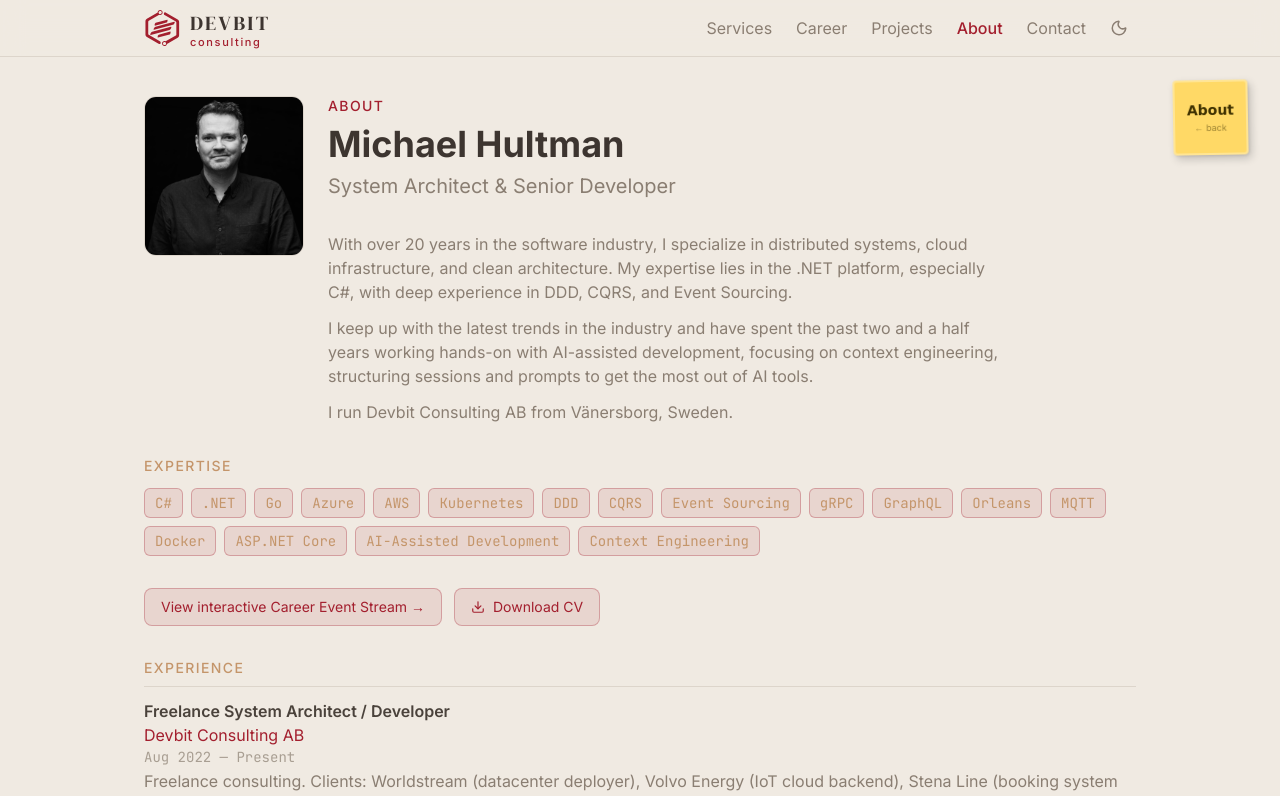
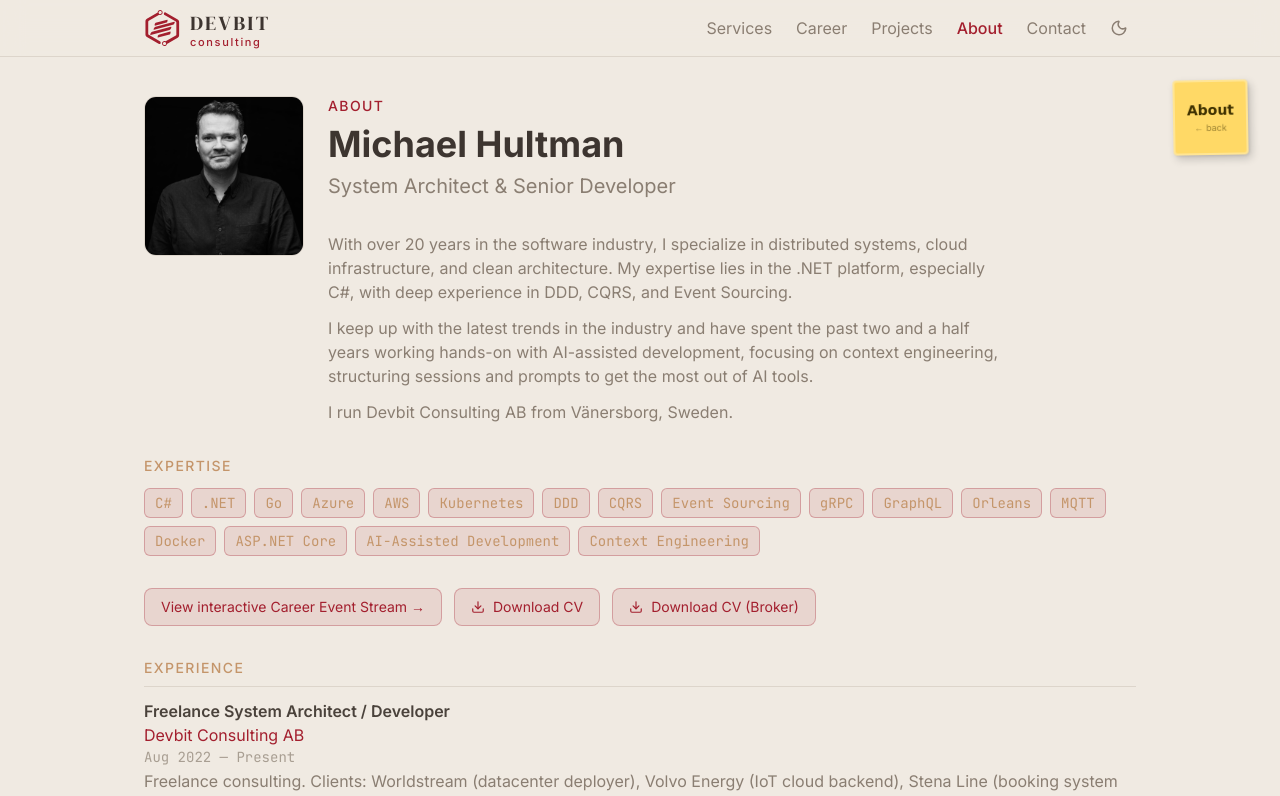
Before and after one commit to haderach75/devbit.se, a Next.js app: page /about in a window 1280 px wide. Shown: the top 796 px of the page. Built offline with nearby package versions, Linux system fonts and the light colour scheme.

Commit message:
feat: add broker CV download button to About page

```diff
--- a/src/app/about/page.tsx
+++ b/src/app/about/page.tsx
@@ -48,6 +48,7 @@ export default function AboutPage() {
           View interactive Career Event Stream →
         </Link>
         <DownloadCvButton />
+        <DownloadCvButton variant="broker" />
       </div>
       <div className="mb-8">
         <p className="text-xs md:text-sm font-medium uppercase tracking-widest text-amber mb-3 border-b border-border pb-2">Experience</p>
```
